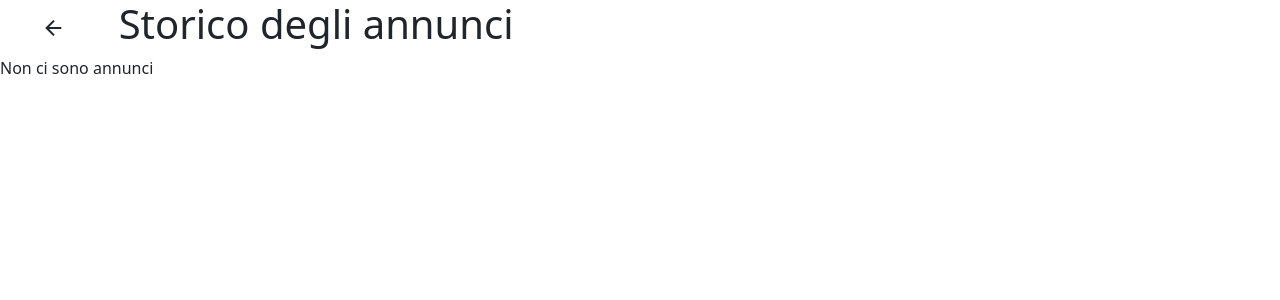
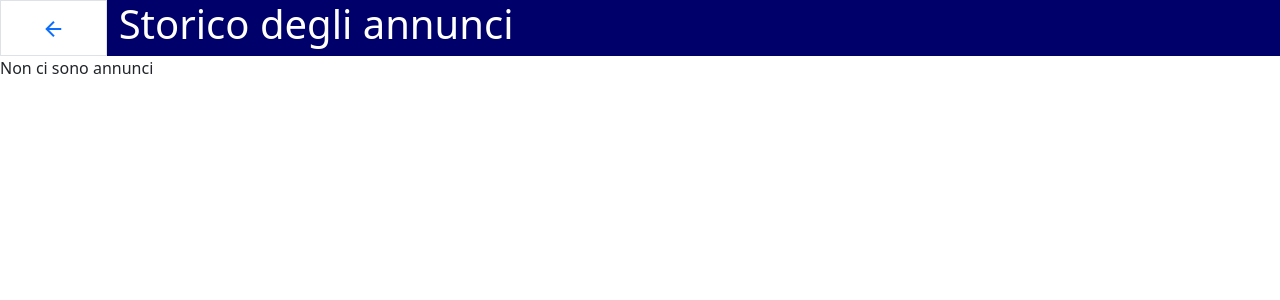
Before and after one commit to Pancarre/Mercato_Meucci, a PHP site: page /frontEnd/storicoAnnunci.php in a window 1280 px wide. Shown: the top 300 px of the page. Run offline with PHP 8.4, Linux system fonts and the light colour scheme; the visitor is signed in with stand-in values (Sample User, id 1); data that the repository does not hold is empty.

Commit message:
merge con branch di botez

```diff
--- a/frontEnd/home.php
+++ b/frontEnd/home.php
@@ -64,7 +64,6 @@ include "../backEnd/check_session.php";
                             <h1>Annunci degli altri utenti</h1>
                         </div>
 
-<<<<<<< HEAD
                         <div class="mt-2 col-12 col-lg-6">
                             <form action="./home.php" method="get">
                                 <div class="d-flex" id="filtro">
--- a/frontEnd/storicoAnnunci.php
+++ b/frontEnd/storicoAnnunci.php
@@ -12,20 +12,21 @@ include "../backEnd/check_session.php";
     <meta name="viewport" content="width=device-width, initial-scale=1.0">
     <link href="https://cdn.jsdelivr.net/npm/bootstrap@5.3.3/dist/css/bootstrap.min.css" rel="stylesheet" integrity="sha384-QWTKZyjpPEjISv5WaRU9OFeRpok6YctnYmDr5pNlyT2bRjXh0JMhjY6hW+ALEwIH" crossorigin="anonymous">
     <link rel="stylesheet" href="https://fonts.googleapis.com/css2?family=Material+Symbols+Outlined:opsz,wght,FILL,GRAD@24,400,0,0" />
+    <link rel="stylesheet" href="../style/storicoAnnuncio.css">
     <title>Document</title>
 </head>
 <body>
 
     <div class="container-fluid">
 
-        <div class="row" >
-            <div class="col-1 text-center pt-3">
-                <span class="material-symbols-outlined">
+        <div class="row">
+            <div class="col-1 text-center pt-3 border" id="arrow-back">
+                <a href="./home.php"><span class="material-symbols-outlined">
                     arrow_back
-                </span>
+                </span></a>
             </div>
 
-            <div class="col-11">
+            <div class="col-11" id="blue">
                 <h1>Storico degli annunci</h1>
             </div>
         </div>
@@ -53,18 +54,18 @@ include "../backEnd/check_session.php";
         if($result->num_rows > 0) {
 
             while($row = $result->fetch_assoc()) {
-                echo "<div class='container-fluid col-4 float-start'>";
+                echo "<div class='container-fluid col-4 float-start mt-4'>";
                     echo "<div class='card' id='card'>";
                         echo "<div class='card-header'>".$row["nome"]."</div>";
                             echo "<div class='card-body'>";
                                 echo "<div class='container-fluid'>";
                                     echo "<div class='row'>";
-                                        echo "<div class='col-6'>";
+                                        echo "<div class='col-12 col-md-6'>";
                                             echo "<a href='./dettagliAnnuncio.php?id=" . $row["id_annuncio"] . "&from=storico'>";
                                             echo "<img src='" . $row["image"] . "' class='img-fluid' alt='immagine annuncio'>"; // 'img-fluid' per rendere l'immagine reattiva
                                             echo "</a>";
                                         echo "</div>";
-                                        echo "<div class='col-6'>";
+                                        echo "<div class='col-12 col-md-6'>";
                                             echo "<h5 class='card-title'>" .  $row["data_creazione"] . "</h5>";
                                             echo "<p>Stato: " . $row["stato_di_disponibilità"]  . "</p>";
                                             echo "<form action='./proposteRicevuteAnnuncio.php' method='get'>";
--- a/style/storicoAnnuncio.css
+++ b/style/storicoAnnuncio.css
@@ -12,7 +12,21 @@
 
 .card-btn{
 
-    width: 50%;
+    min-width: 70%;
 
 
 }
+
+#blue{
+
+    background-color: rgb(0, 0, 106);
+    color: white;
+
+}
+
+#arrow-back{
+
+    color: black;
+    background-color: white;
+
+}
```
